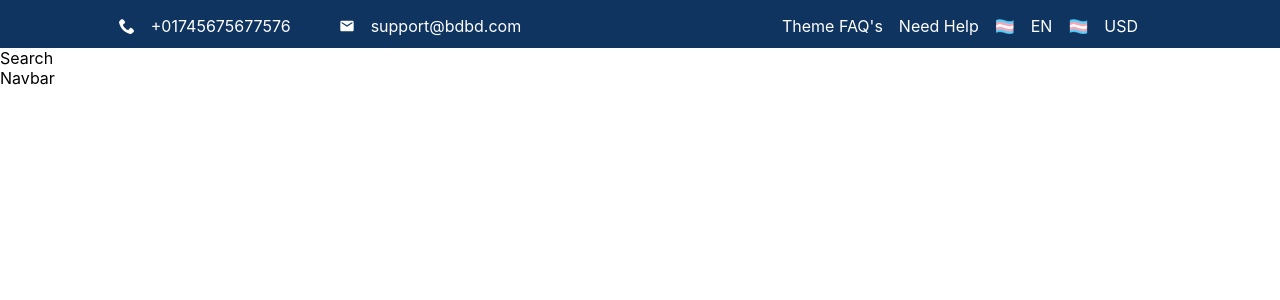
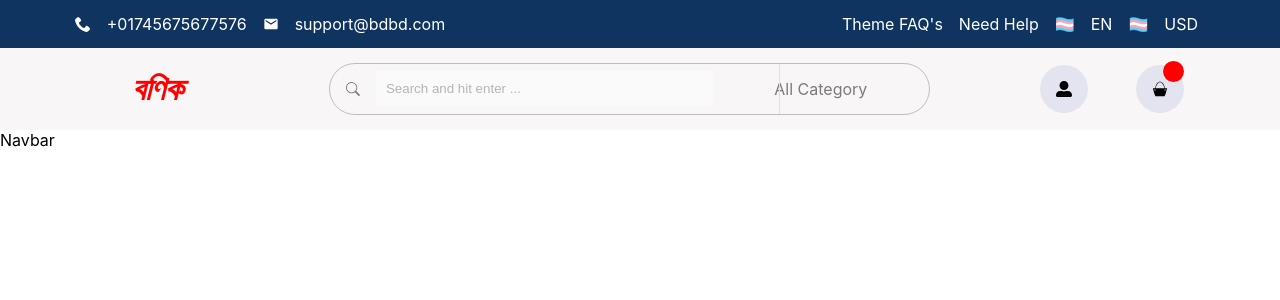
Before and after one commit to sakibsalehcse/RP02-Ecommerce, a React (Create React App) app in the folder my-app/: page / in a window 1280 px wide. Shown: the top 300 px of the page. Built offline with nearby package versions, Linux system fonts and the light colour scheme.

Commit message:
Search component created

```diff
--- a/my-app/src/Common/Header/HeaderStyle.scss
+++ b/my-app/src/Common/Header/HeaderStyle.scss
@@ -1,3 +1,9 @@
+// SCSS for Head part
+body {
+   padding: 0;
+   margin: 0;
+}
+
 .flex {
    display: flex;
    color: white;
@@ -6,6 +12,7 @@
    align-items: center;
    text-align: center;
    justify-content: center;
+
    &:a {
       color: white;
    }
@@ -16,7 +23,6 @@
    align-items: center;
    text-align: center;
    justify-content: center;
-   padding: 1rem;
    gap: 1rem;
 }
 
@@ -25,4 +31,104 @@
    grid-template-columns: 1fr 1fr;
    background: #0f3460;
    height: 3rem;
+   gap: 15rem;
 }
+
+// SCSS for Search part
+
+.search {
+   text-align: center;
+   background: rgb(248, 246, 246);
+   display: grid;
+   grid-template-columns: 1fr 2fr 1fr;
+   width: auto;
+   align-items: center;
+   justify-content: center;
+}
+
+.search .user {
+   display: flex;
+   justify-content: center;
+   align-items: center;
+   text-align: center;
+   justify-self: flex-end;
+   padding: 0 6rem;
+   gap: 3rem;
+   border-radius: 50%;
+}
+
+.search .icon {
+   background-color: rgb(228, 228, 240);
+   height: 3rem;
+   width: 3rem;
+   border-radius: 50%;
+   display: flex;
+   text-align: center;
+   justify-content: center;
+   align-items: center;
+   font-size: 1rem;
+}
+
+.search .label {
+background: red;
+height: 1.3rem;
+width: 1.3rem;
+position: absolute;
+right: 6rem;
+top: 3.8rem;
+border-radius: 50%;
+
+
+}
+
+.search h1 {
+   color: red;
+}
+
+.search .flex {
+   position: relative;
+   height: 60%;
+   opacity: "";
+   width: 90%;
+   margin: auto;
+   display: grid;
+   grid-template-columns: 1fr .5fr;
+   justify-content: center;
+   padding: 0 1rem;
+   background: rgb(248, 246, 246);
+   color: rgba(7, 0, 0, 1);
+   align-items: center;
+   justify-content: center;
+   opacity: .5;
+   border-radius: 40px 40px;
+   border: solid black;
+   border-color: rgb(134, 133, 133);
+   border-width: .1rem;
+}
+
+.search .flex::before {
+   content: "";
+   position: absolute; //.search .flex position have to be relative;
+   top: 0;
+   bottom: 0;
+   left: 75%;
+   /* position the line in the center of the flex container */
+   border-left: 1px solid #ccc;
+   /* add a 1px solid line */
+}
+
+
+.search .searchBar {
+   display: flex;
+   gap: 1rem;
+   text-align: center;
+   align-items: center;
+   justify-content: center;
+}
+
+.search .searchBar input {
+   border-style: none;
+   width: 100%;
+   padding: 10px;
+   outline: 0;
+}
--- a/my-app/src/Common/Header/Search.js
+++ b/my-app/src/Common/Header/Search.js
@@ -1,11 +1,28 @@
 import React from 'react'
+import { BsSearch } from "react-icons/bs";
+import { FaUserAlt } from "react-icons/fa";
+import { GiBeachBag } from "react-icons/gi";
 
 const Search = () => {
   return (
-    <div>
-      Search
+    <div className='search'>
+      <h1 style={{ fontStyle: "italic", fontWeight: "bold" }}>বণিক</h1>
+      <div className='flex'>
+        <div className='searchBar'>
+          <BsSearch />
+          <input type="text" placeholder='Search and hit enter ...' />
+        </div>
+        <div>
+          <span>All Category</span>
+        </div>
+      </div>
+      <div className='user'>
+        <span className='icon'><FaUserAlt /></span>
+        <span className='icon'> <GiBeachBag /></span>
+        <label className='label'></label>
+      </div>
     </div>
   )
 }
 
-export default Search
+export default Search;
--- a/my-app/src/index.css
+++ b/my-app/src/index.css
@@ -1,12 +1,16 @@
 body {
   margin: 0;
+  padding: 0;
   font-family: -apple-system, BlinkMacSystemFont, 'Segoe UI', 'Roboto', 'Oxygen',
     'Ubuntu', 'Cantarell', 'Fira Sans', 'Droid Sans', 'Helvetica Neue',
     sans-serif;
   -webkit-font-smoothing: antialiased;
   -moz-osx-font-smoothing: grayscale;
 }
-
+html{
+  margin: 0;
+  padding: 0;
+}
 code {
   font-family: source-code-pro, Menlo, Monaco, Consolas, 'Courier New',
     monospace;
```
